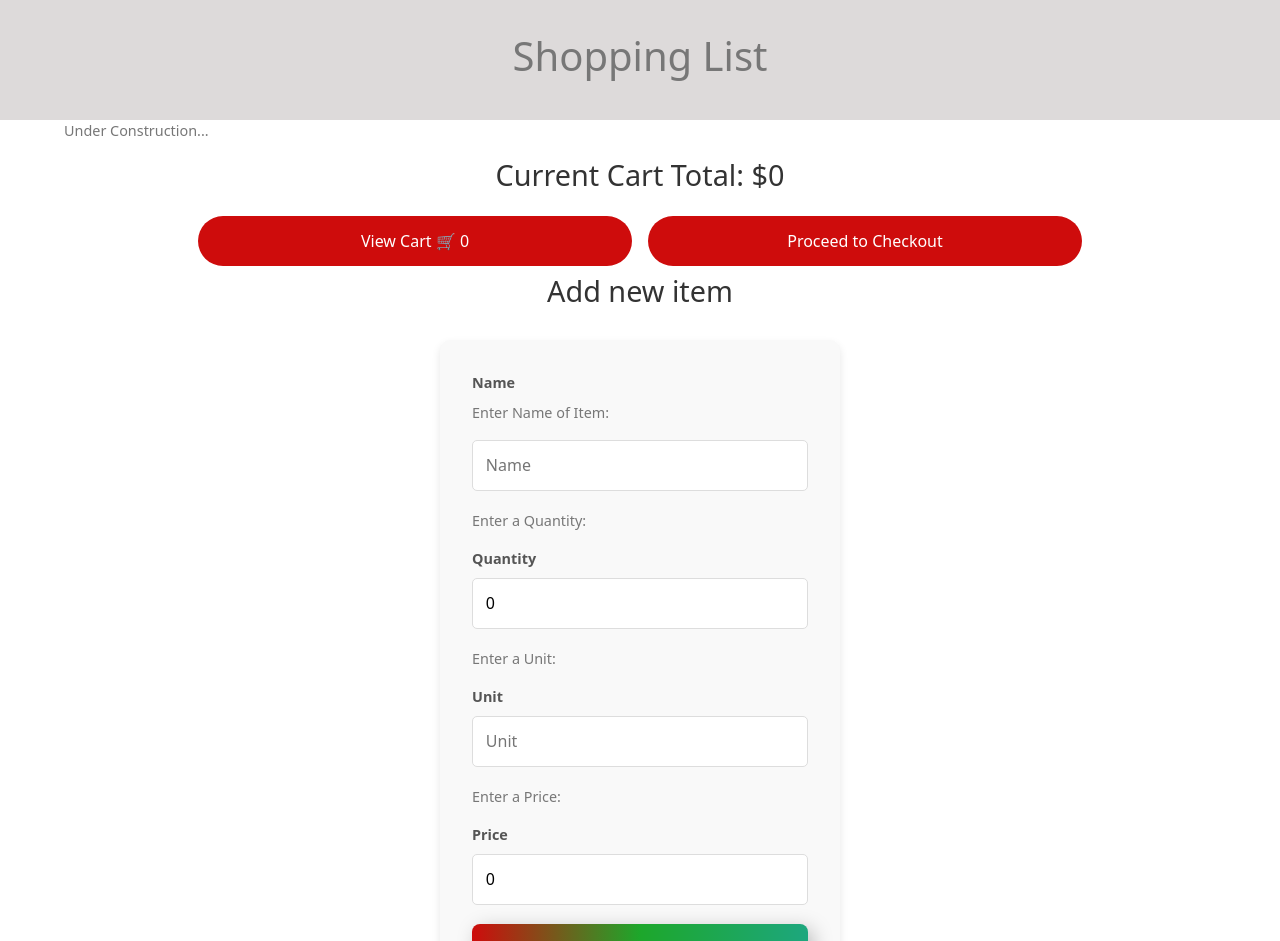
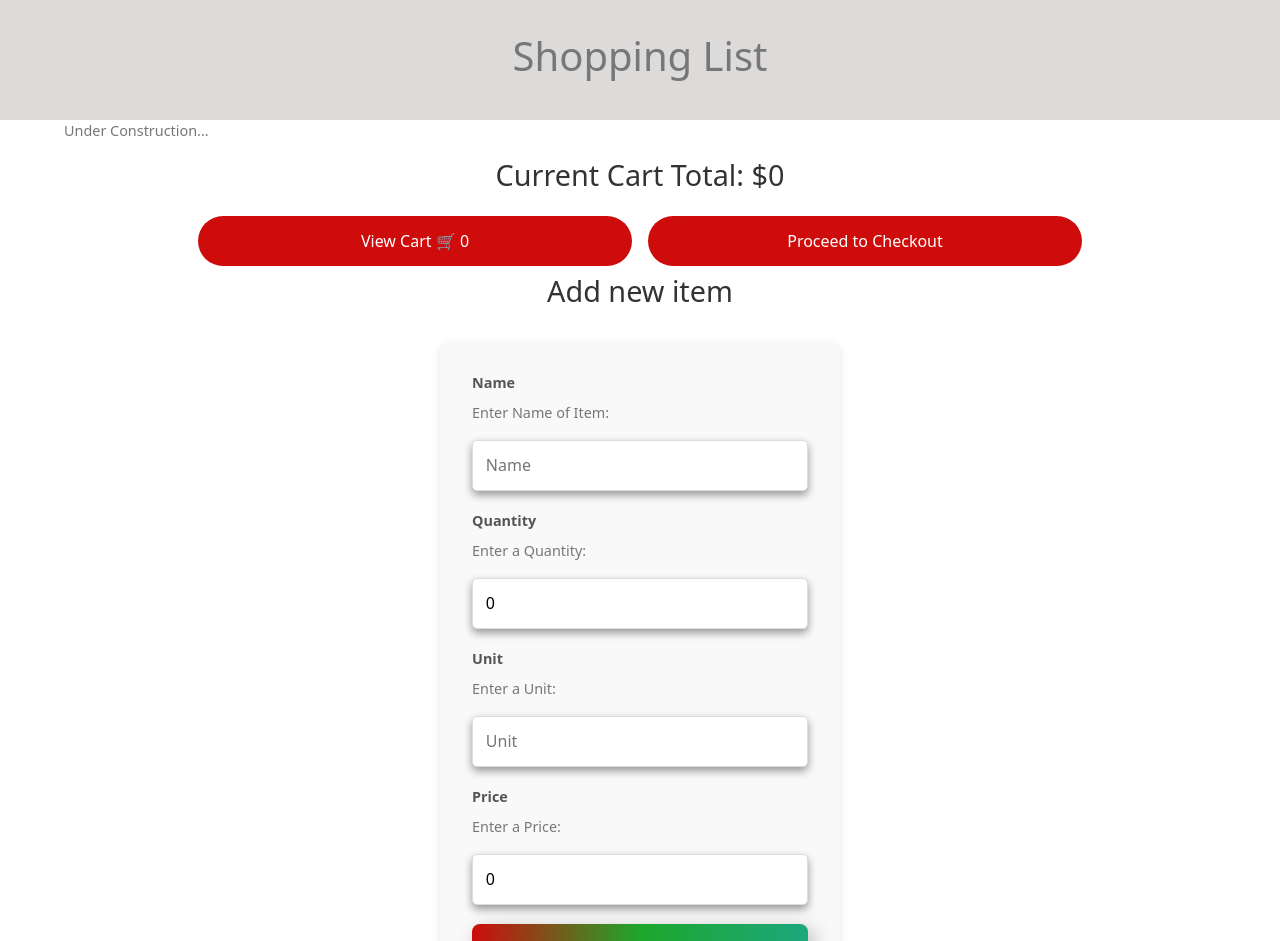
Before and after one commit to LiquifiedSteel/group-fs-react-shopping-list, a React (Vite) app: page / in a window 1280 px wide. Shown: the top 941 px of the page. Built offline with nearby package versions, Linux system fonts and the light colour scheme; no server answers.

Commit message:
quality of life stuff I guess

```diff
--- a/package.json
+++ b/package.json
@@ -4,7 +4,7 @@
   "description": "Group Full Stack React Shopping List",
   "scripts": {
     "start": "node server/server.js | vite",
-    "client": "vite",
+    "client": "vite --host",
     "server": "nodemon --watch server server/server.js",
     "test": "vitest",
     "build": "vite build"
@@ -18,7 +18,8 @@
     "express": "^4.17.1",
     "pg": "^8.5.1",
     "react": "^18.2.0",
-    "react-dom": "^18.2.0"
+    "react-dom": "^18.2.0",
+    "react-router-dom": "^5.3.4"
   },
   "devDependencies": {
     "@vitejs/plugin-react": "^4.2.1",
--- a/src/components/ItemForm/ItemForm.css
+++ b/src/components/ItemForm/ItemForm.css
@@ -56,6 +56,10 @@ form {
     font-size: 1rem;
     cursor: pointer;
     transition: background-color 0.3s ease-in-out;
+  }
+
+  .form-input {
+    box-shadow: 0 4px 8px rgba(3, 3, 3, 0.4);
   }
 
  .delete {
--- a/src/components/ItemForm/ItemForm.jsx
+++ b/src/components/ItemForm/ItemForm.jsx
@@ -29,7 +29,7 @@ const addItem = () => {
         setNewItemPrice('')
         fetchItems();
     }).catch(err => {
-        alert('Error your dumb. Fix you are dumb.')
+        alert('Error your dumb. Fix you are dumb. Form is a broke. Seth\'s fault.')
         console.log(err)
     })
 }
@@ -56,42 +56,46 @@ const handleSubmit = (event) => {
         <input
           type="text"
           placeholder="Name"
+          className="form-input"
           value={newItemName}
           onChange={(evt) => setNewItemName(evt.target.value)}
         />
+        <label>
+          Quantity
+        </label>
         <div>
             Enter a Quantity:
         </div>
-        <label>
-          Quantity
-        </label>
         <input
           type="text"
           placeholder="Quantity"
+          className="form-input"
           value={newItemQuantity}
           onChange={(evt) => setNewItemQuantity(evt.target.value)}
         />
+         <label>
+          Unit
+        </label>
         <div>
             Enter a Unit:
         </div>
-        <label>
-          Unit
-        </label>
         <input
           type="text"
           placeholder="Unit"
+          className="form-input"
           value={newItemUnit}
           onChange={(evt) => setNewItemUnit(evt.target.value)}
         />
+         <label>
+          Price
+        </label>
          <div>
             Enter a Price:
         </div>
-        <label>
-          Price
-        </label>
         <input
           type="text"
           placeholder="Price"
+          className="form-input"
           value={newItemPrice}
           onChange={(evt) => setNewItemPrice(evt.target.value)}
         />
--- a/src/components/ItemList/ItemComponent/ItemComponent.jsx
+++ b/src/components/ItemList/ItemComponent/ItemComponent.jsx
@@ -10,7 +10,7 @@ function ItemComponent({ item, fetchItems }){
             fetchItems();
         }).catch(function(error) {
             console.log('Error in PUT', error);
-            alert('Unable to edit item at this time. Please try again later.');
+            alert('Unable to edit item at this time. Please never try again later.');
         });
     }
 
@@ -32,7 +32,7 @@ function ItemComponent({ item, fetchItems }){
             <p>{item.quantity} {item.unit || 'units'}</p>
             <p>Price: ${item.quantity*item.pricePerUnit}</p>
             <p>
-                {item.isPurchased?<>purchased</>:<><button className='delete' onClick={() => {deleteItem(event)}}>Delete</button>
+            {item.isPurchased?<>purchased</>:<><button className='delete' onClick={() => {deleteItem(event)}}>Delete</button>
             <button className='purchase' onClick={() => setBought(item.id)}>Purchase</button></>}
             </p>
         </div>
--- a/src/components/ItemList/ItemList.jsx
+++ b/src/components/ItemList/ItemList.jsx
@@ -5,7 +5,7 @@ import 'bootstrap/dist/css/bootstrap.min.css';
 
 function ItemList({ items, fetchItems }){
         function clearAll(event){
-            if(confirm('Are you sure you want to clear the list?')){
+            if(confirm('Are you sure you want to clear the list ya booty warrior?')){
             for(let item of items){
                 axios({
                     method: "DELETE",
```
Also changed, not shown: src/components/App/App.jsx (line endings or trailing spaces), 1 other file (tests, documents, lock files or other folders).
